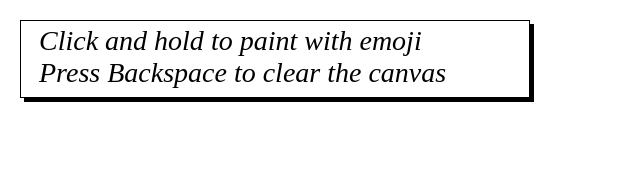
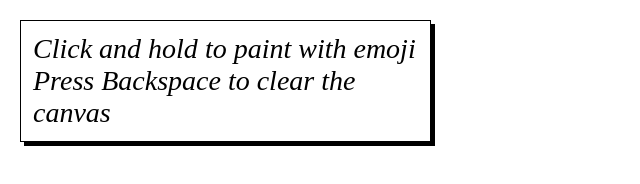
Before and after one commit to annabellepress/emojipainter, a plain HTML site: page index.html in a window 1280 px wide. Shown: the whole page, without its empty margins (0-640 px from the left). Drawn offline with Linux system fonts and the light colour scheme; a web font is replaced by a local one.

Commit message:
Update style.css

```diff
--- a/style.css
+++ b/style.css
@@ -20,7 +20,7 @@ body {
 #text{
   border: 1px solid black/*#0094ff*/;
   background: white;
-  width: 38%;
+  width: 385px;
   box-shadow: 4px 4px;
   margin: 20px;
 
@@ -30,7 +30,7 @@ body {
   font-weight: 100;
   font-size: 28px;
   color: black/*#0094ff*/;
-  padding: 4px 4px 8px 18px;
+  padding: 12px;
 }
 
 .instructions {
```
